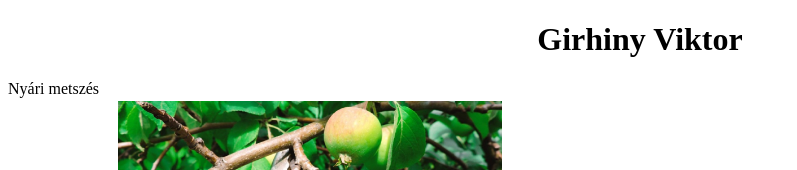
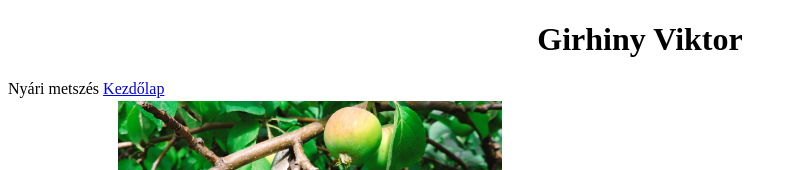
Before and after one commit to Manci28/metszer_GV, a plain HTML site: page index.html in a window 1280 px wide. Shown: the top 170 px of the page, without its empty margins (0-797 px from the left). Drawn offline with Linux system fonts and the light colour scheme.

Commit message:
Update index.html

```diff
--- a/index.html
+++ b/index.html
@@ -13,6 +13,7 @@
         <table>
             <tr>
                 <td>Tavaszi metszés</td>
+                <a href="#">Kezdőlap</a>
                 <td><img src="nyari.jpg" alt="Nyári metszés" style="width: 30vw; height: auto;"></td>
             </tr>
         </table>
```
